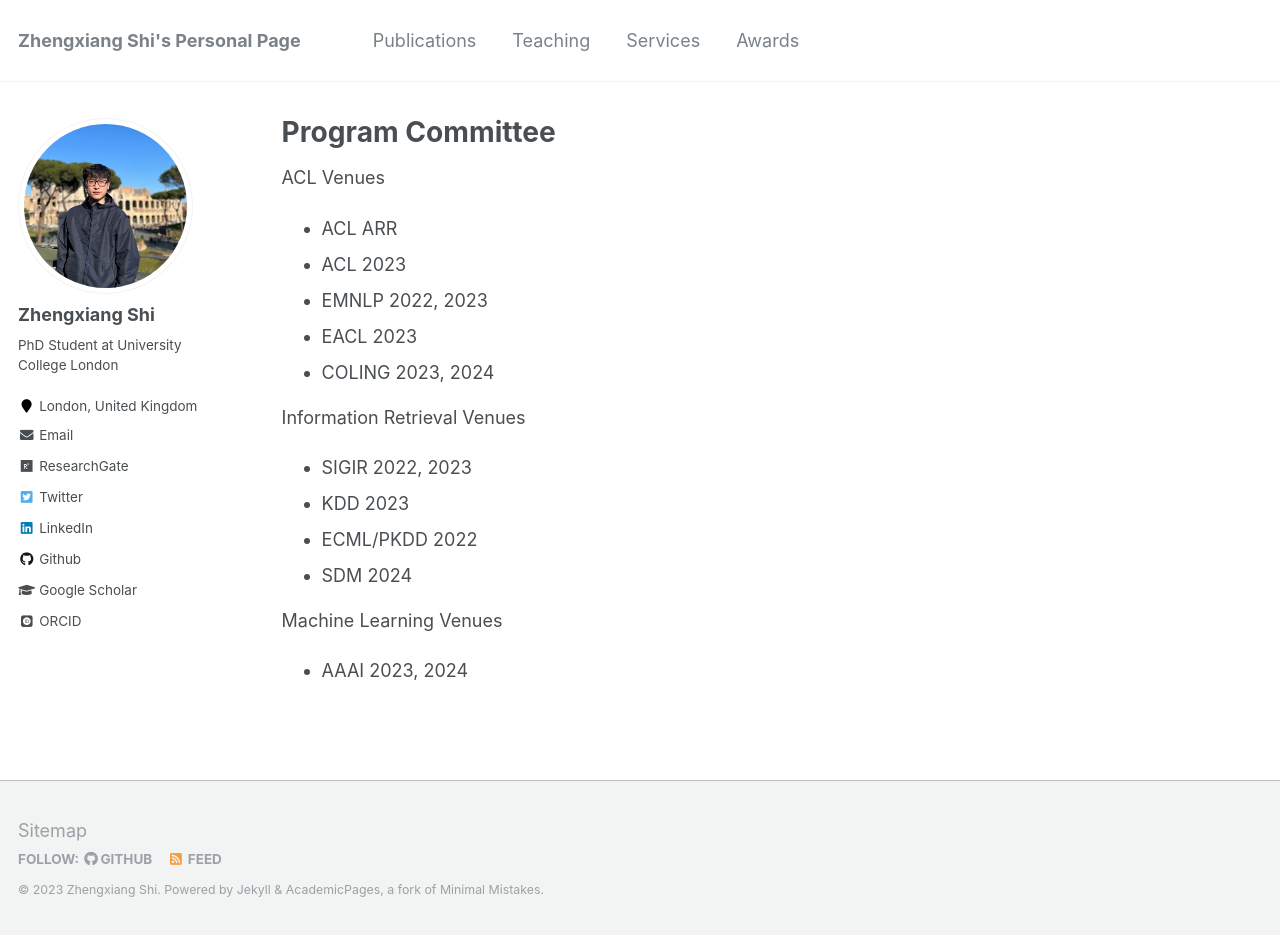
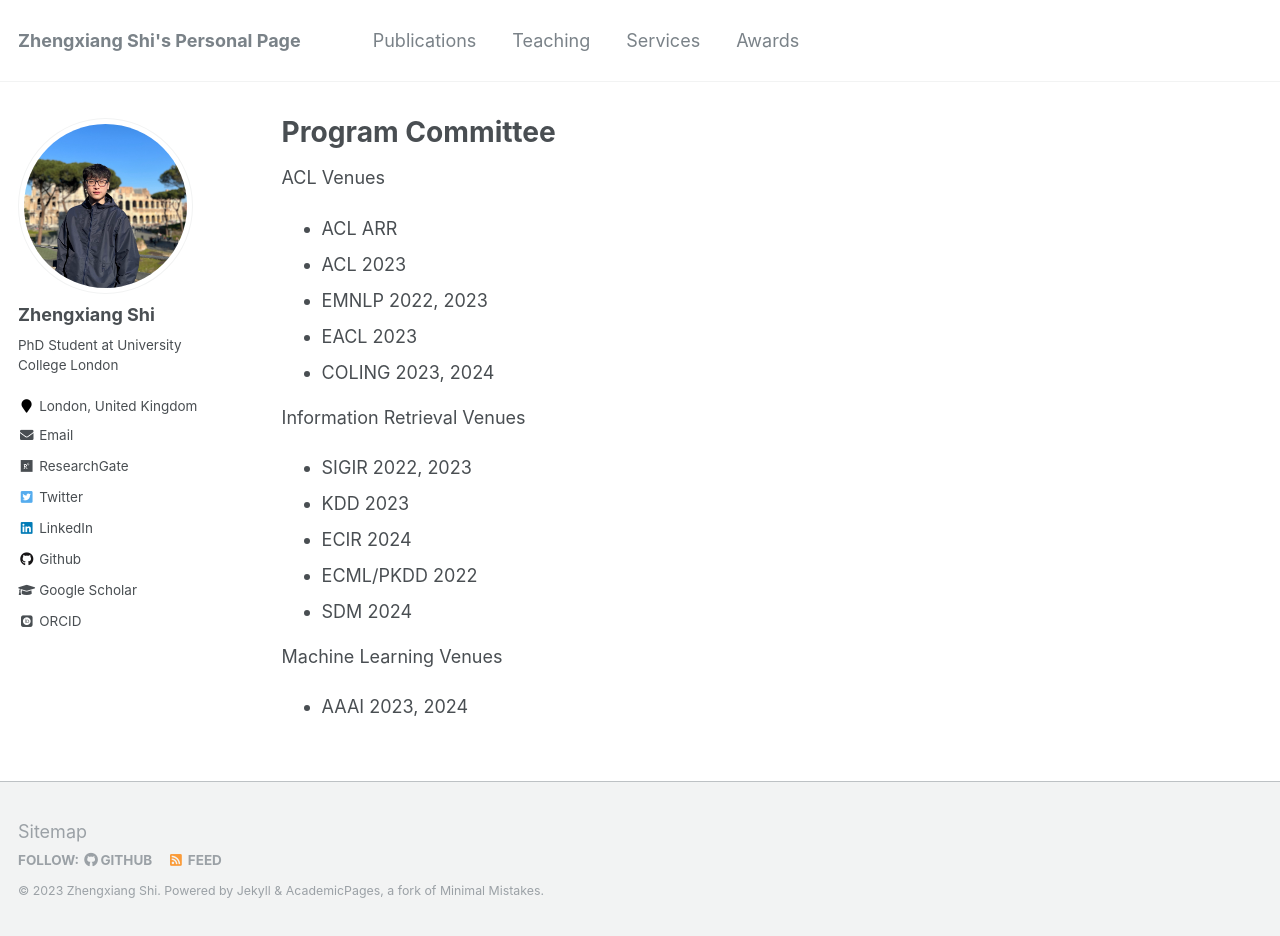
Before and after one commit to ZhengxiangShi/zhengxiangshi.github.io, a Jekyll site: the page built from _pages/services.md, in a window 1280 px wide and 936 px high. Built offline with Jekyll 4.4.1, drawn with Linux system fonts in a browser that asks for light colours; some web fonts are replaced.

Commit message:
update services

```diff
--- a/_pages/services.md
+++ b/_pages/services.md
@@ -15,6 +15,7 @@ ACL Venues
 Information Retrieval Venues
 - SIGIR 2022, 2023
 - KDD 2023
+- ECIR 2024
 - ECML/PKDD 2022
 - SDM 2024
 
```
